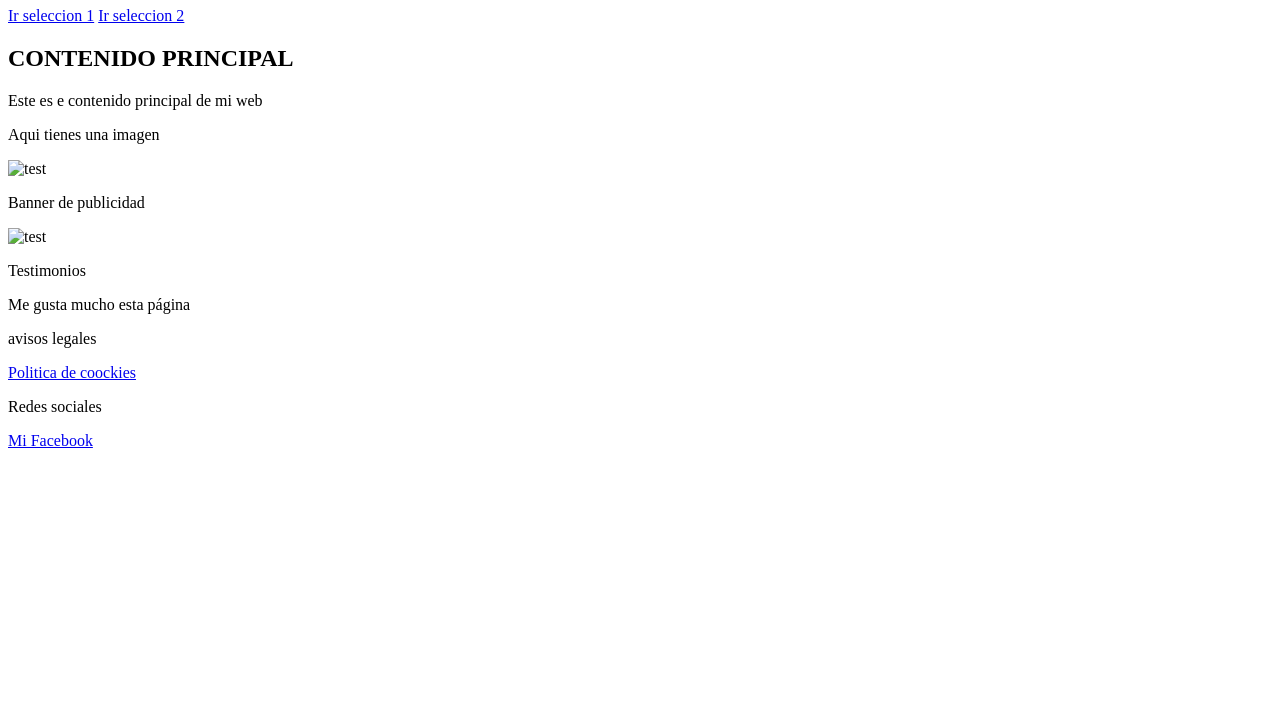
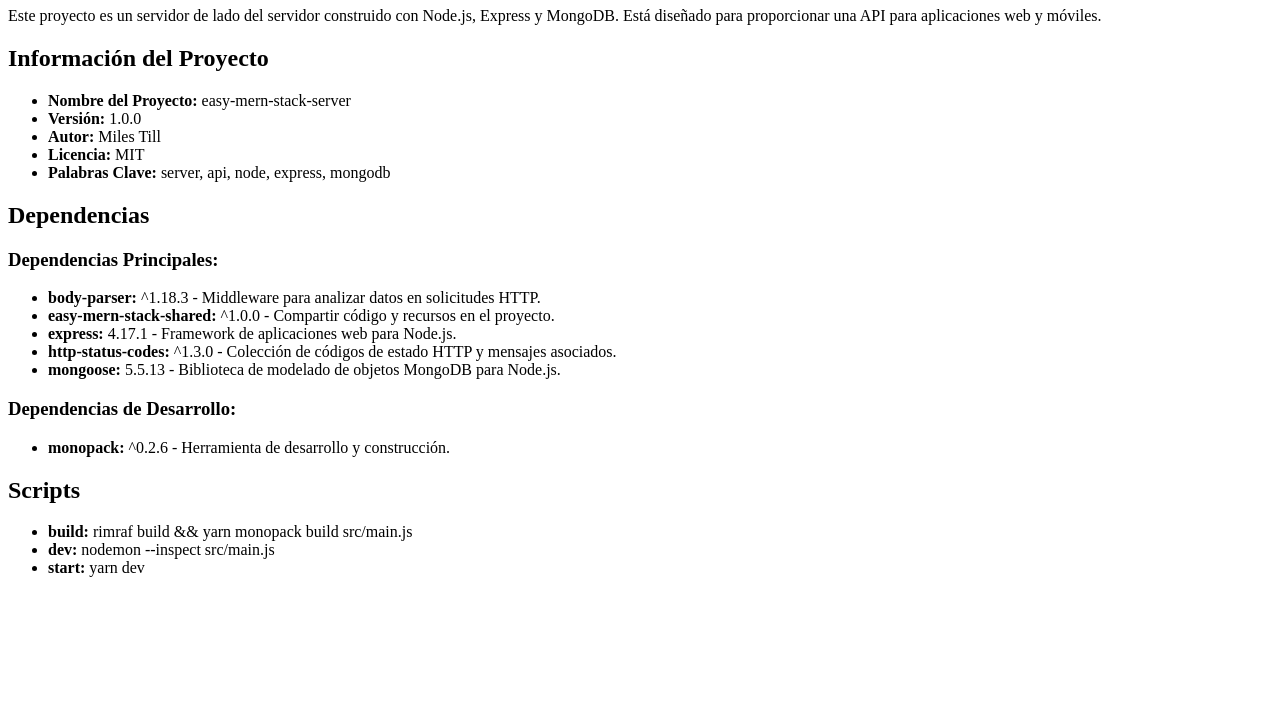
Before and after one commit to miguelvidalbellido/repo_back_actividadesSubmodulos, a website: page index.html in a window 1280 px wide. Shown: the part 73-800 px from the top of the page. Drawn offline with Linux system fonts and the light colour scheme.

Commit message:
segundo commit

```diff
--- a/index.html
+++ b/index.html
@@ -1,46 +1,42 @@
-
 <!DOCTYPE html>
-<html lang="en">
+<html>
 <head>
     <meta charset="UTF-8">
-    <meta name="viewport" content="width=device-width, initial-scale=1.0">
-    <title>Titulo de la web</title>
+    <title>Proyecto Easy MERN Stack Server</title>
 </head>
 <body>
-    <header>
-        <h1>Titulo de la WEB</h1>
-    </header>
-    <nav>
-        <a href="prueba.html">Ir seleccion 1</a>
-        <a href="prueba.html">Ir seleccion 2</a>
-    </nav>
-    <section>
-        <h2>CONTENIDO PRINCIPAL</h2>
-        <article>
-            <div>
-                <p>Este es e contenido principal de mi web</p>
-            </div>
-            <div>
-                <p>Aqui tienes una imagen</p>
-                <img src="test" alt="test">
-            </div>
-        </article>
-    </section>
-    <aside>
-        <p>Banner de publicidad</p>
-        <img src="test" alt="test">
-        <p>Testimonios</p>
-        <p>Me gusta mucho esta página</p>
-    </aside>
-    <footer>
-        <div>
-            <p>avisos legales</p>
-            <a href="test">Politica de coockies</a>
-        </div>
-        <div>
-            <p>Redes sociales</p>
-            <a href="test">Mi Facebook</a>
-        </div>
-    </footer>
+    <h1>Proyecto Easy MERN Stack Server</h1>
+    <p>Este proyecto es un servidor de lado del servidor construido con Node.js, Express y MongoDB. Está diseñado para proporcionar una API para aplicaciones web y móviles.</p>
+
+    <h2>Información del Proyecto</h2>
+    <ul>
+        <li><strong>Nombre del Proyecto:</strong> easy-mern-stack-server</li>
+        <li><strong>Versión:</strong> 1.0.0</li>
+        <li><strong>Autor:</strong> Miles Till</li>
+        <li><strong>Licencia:</strong> MIT</li>
+        <li><strong>Palabras Clave:</strong> server, api, node, express, mongodb</li>
+    </ul>
+
+    <h2>Dependencias</h2>
+    <h3>Dependencias Principales:</h3>
+    <ul>
+        <li><strong>body-parser:</strong> ^1.18.3 - Middleware para analizar datos en solicitudes HTTP.</li>
+        <li><strong>easy-mern-stack-shared:</strong> ^1.0.0 - Compartir código y recursos en el proyecto.</li>
+        <li><strong>express:</strong> 4.17.1 - Framework de aplicaciones web para Node.js.</li>
+        <li><strong>http-status-codes:</strong> ^1.3.0 - Colección de códigos de estado HTTP y mensajes asociados.</li>
+        <li><strong>mongoose:</strong> 5.5.13 - Biblioteca de modelado de objetos MongoDB para Node.js.</li>
+    </ul>
+
+    <h3>Dependencias de Desarrollo:</h3>
+    <ul>
+        <li><strong>monopack:</strong> ^0.2.6 - Herramienta de desarrollo y construcción.</li>
+    </ul>
+
+    <h2>Scripts</h2>
+    <ul>
+        <li><strong>build:</strong> rimraf build && yarn monopack build src/main.js</li>
+        <li><strong>dev:</strong> nodemon --inspect src/main.js</li>
+        <li><strong>start:</strong> yarn dev</li>
+    </ul>
 </body>
 </html>
```
